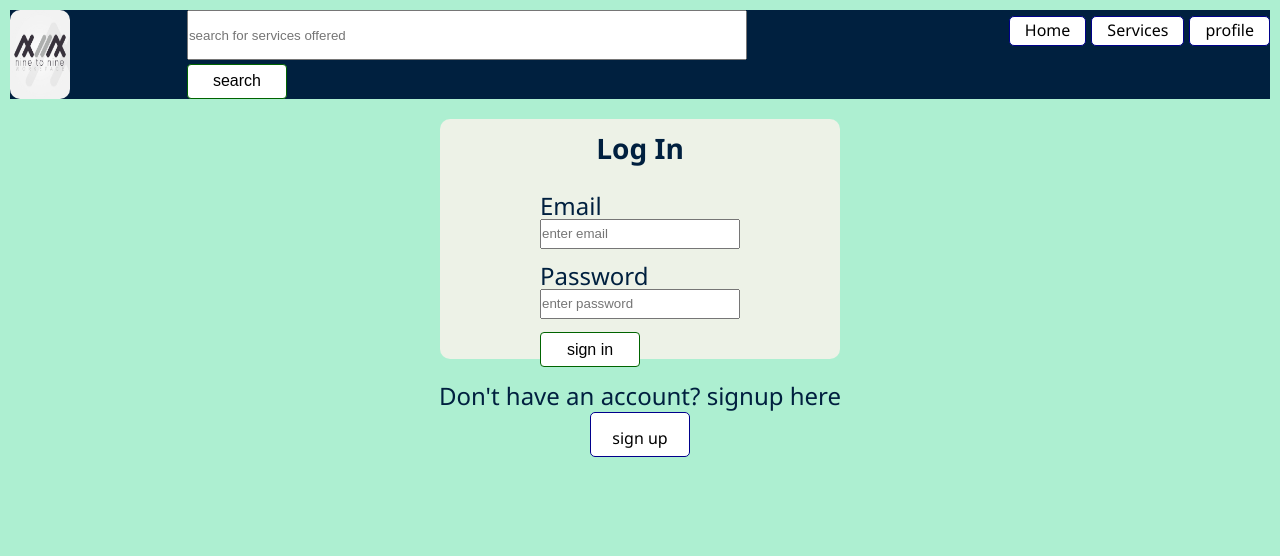
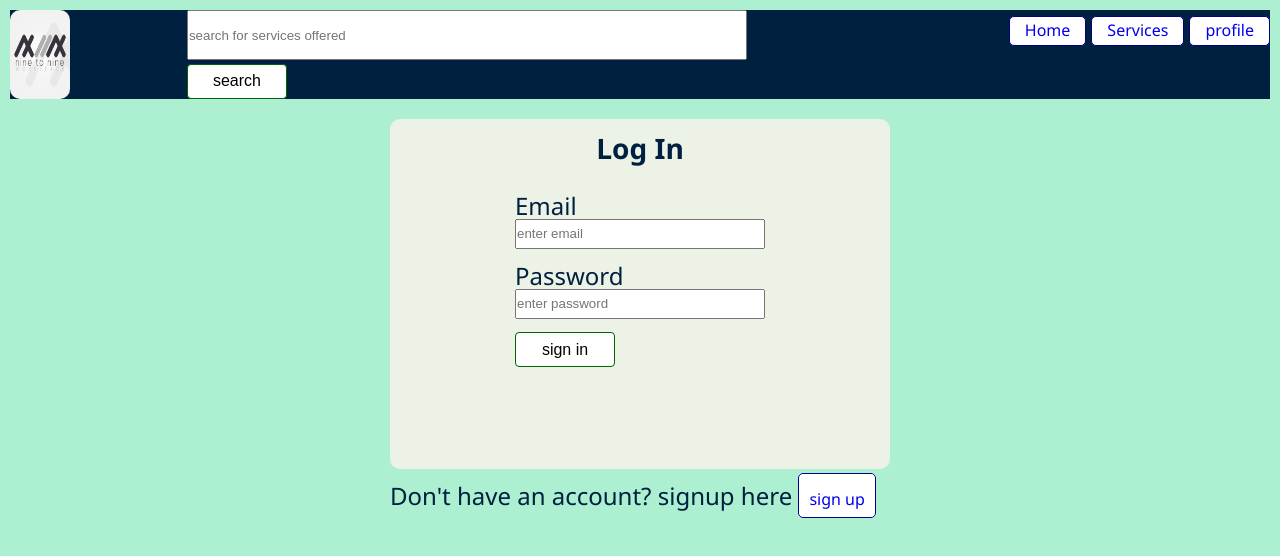
Before and after one commit to Bash360/nine-to-nine, a React (Create React App) app: page / in a window 1280 px wide. Shown: the top 556 px of the page. Built offline with nearby package versions, Linux system fonts and the light colour scheme.

Commit message:
adding sign up feature

```diff
--- a/src/App.css
+++ b/src/App.css
@@ -8,7 +8,7 @@
 }
 
 .primary {
-  background-color: darkblue;
+  background-color: #361B90;
   color: white;
 }
 
@@ -50,8 +50,8 @@
 }
 
 .outline-primary:hover {
-  background-color: blue;
-  color: white;
+  background-color: #34198E;
+  color: #fff;
   transition-duration: 0.5s;
 }
 
--- a/src/components/Link/NavLink.css
+++ b/src/components/Link/NavLink.css
@@ -6,6 +6,6 @@
 	font-size: 16px;
   padding: 5px;
   text-align: center;
-  color:#000;
+
   text-align: center;
 }
--- a/src/components/LoginForm/LoginForm.css
+++ b/src/components/LoginForm/LoginForm.css
@@ -4,13 +4,19 @@
   align-content: center;
   align-items: center;
   flex: 1;
-  width: 400px;
-  height: 700px;
+  width: 100%;
+  height: 100%;
   margin: auto;
   margin-top: 20px;
   background-color: #EDF2E7;
   border-radius: 10px;
   margin-bottom: 10px;
+}
+
+.containerforlogin {
+  height: 350px;
+  width:500px;
+  margin:auto;
 }
 
 .containerLogin h3 {
--- a/src/components/LoginForm/LoginForm.jsx
+++ b/src/components/LoginForm/LoginForm.jsx
@@ -5,7 +5,7 @@ import Button from '../Button/index.jsx';
 import InputField from '../InputField/InputField.jsx';
 export default function LoginForm() {
 	return (
-		<React.Fragment>
+		<div className="containerforlogin">
       <form className="containerLogin">
 				<h3>Log In</h3>
 				<label htmlFor="name">Email</label>
@@ -16,9 +16,9 @@ export default function LoginForm() {
 
         </form>
         <p className="noaccount">
-				Don't have an account? signup here <div style={{ borderRadius: "5px", width: "100px", margin: "auto", textAlign: "center", padding: "5px" }} className="primary outline-primary"><NavLink title="sign up" size="100px"  where="/signup" text="sign up"/></div>
+				Don't have an account? signup here <span style={{ borderRadius: "5px", width: "100px", margin: "auto", textAlign: "center", padding: "5px" }} className="primary outline-primary"><NavLink title="sign up" size="100px"  where="/signup" text="sign up"/></span>
         </p>
 
-		</React.Fragment>
+		</div>
 	);
 }
```
Also changed, not shown: src/components/Signup/Signup.jsx (added, +9 -0 lines), src/components/Signup/Signup.css (added).
